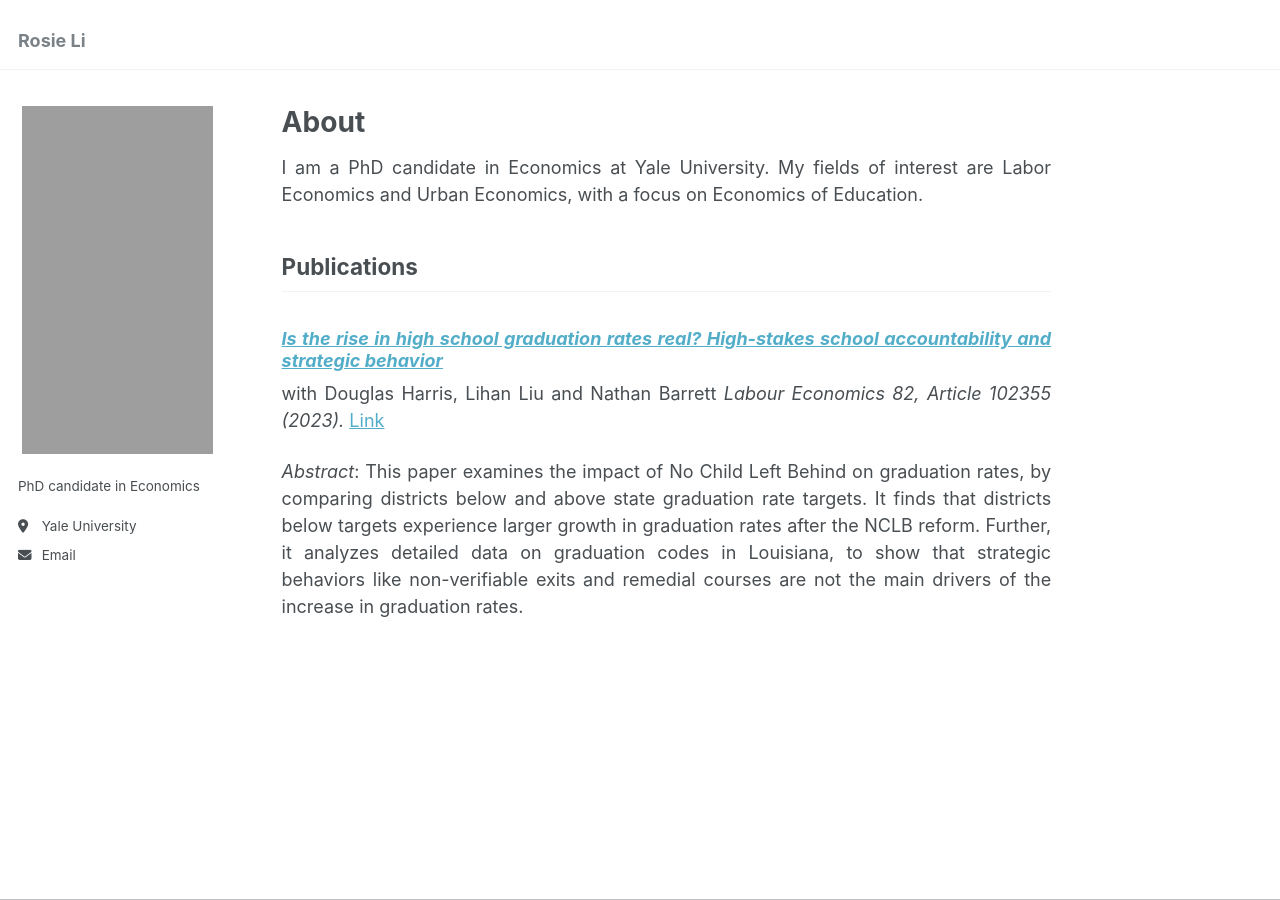
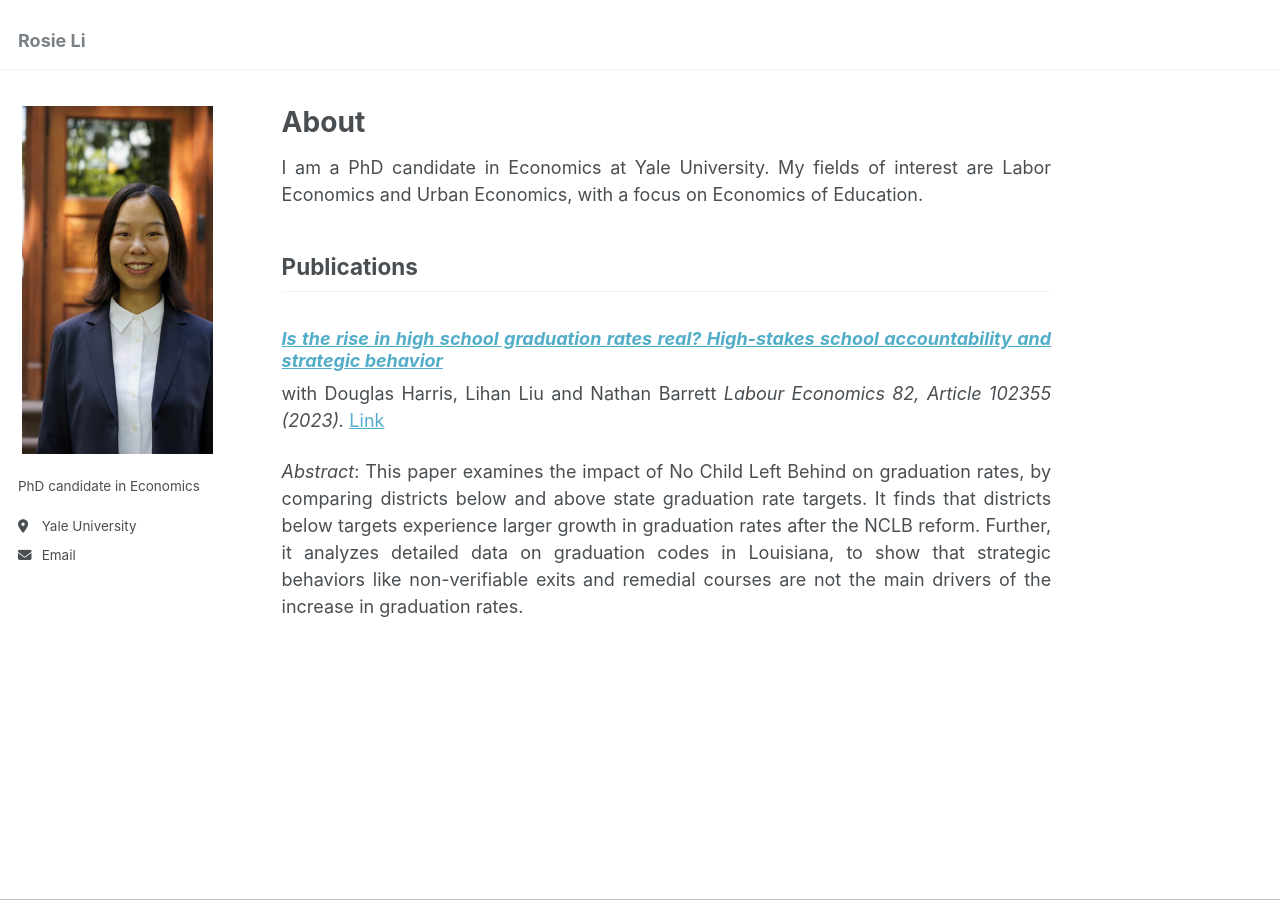
Before and after one commit to rosieli5/rosieli5.github.io, a Jekyll site: the page built from _pages/about.md, in a window 1280 px wide. Built offline with Jekyll 4.4.1, drawn with Linux system fonts in a browser that asks for light colours.

Commit message:
Update _config.yml

```diff
--- a/_config.yml
+++ b/_config.yml
@@ -23,7 +23,7 @@ author:
   # Biographic information
   # avatar           : "profile34.png"
   # avatar           : "profile2to3.png"
-  avatar           : "profile-picture.png"
+  avatar           : "profile-photo.png"
   # name             : "Rosie Li"
   pronouns         : # example: "she/her"
   bio              : "PhD candidate in Economics"
```
